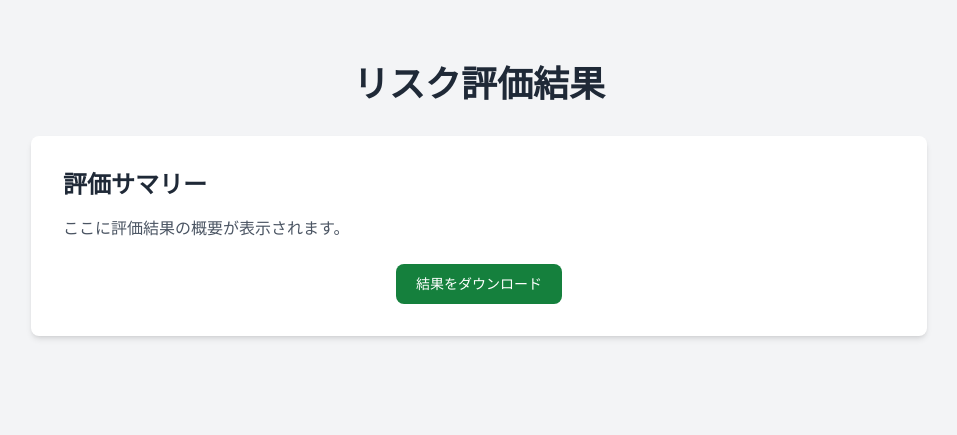
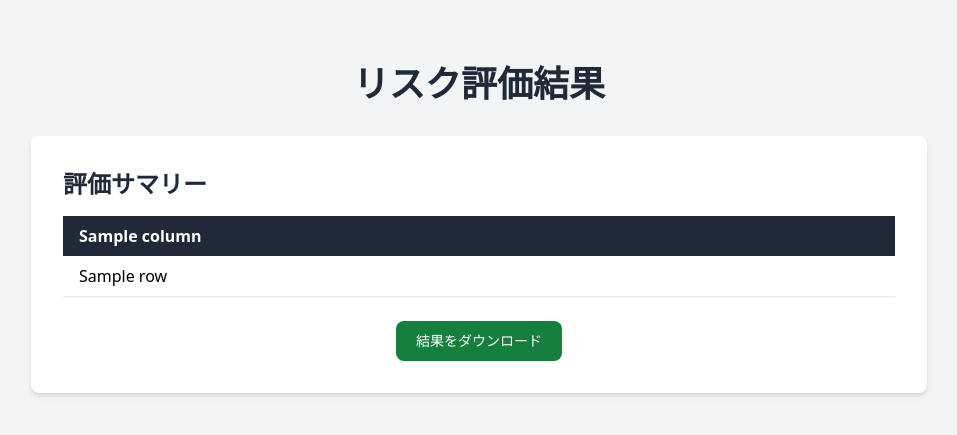
Before and after one commit to KinoshitaMisaki/Risk_assessment_copy2026, a Flask app: template templates/result.html in a window 1280 px wide. Shown: the top 435 px of the page, without its empty margins (161-1118 px from the left). Run offline with Flask 3, Linux system fonts and the light colour scheme; the template is opened without the code that fills it: most values are stand-ins (such as "Sample title", 1, 10 or a date in 2020); some libraries are stand-ins or nearby versions.

Commit message:
feat: Implement file upload and result display
Implements the core functionality for uploading a CSV file, processing it, and displaying the results on a new page.

This commit includes:
- Updated `/process` route in `app.py` to handle file uploads, save the file, and read it into a pandas DataFrame.
- Modified `result.html` to dynamically render the data from the uploaded CSV in a table.
- Added the `uploads/` directory to `.gitignore` to prevent user-uploaded files from being committed.
- Cleaned up the `uploads/` directory by removing an unnecessary file.

```diff
--- a/app.py
+++ b/app.py
@@ -1,6 +1,10 @@
+import os
+import pandas as pd
 from flask import Flask, render_template, request, redirect, url_for, send_from_directory
+from werkzeug.utils import secure_filename
 
 app = Flask(__name__)
+app.config['UPLOAD_FOLDER'] = 'uploads/'
 
 @app.route('/')
 def index():
@@ -10,8 +14,23 @@ def index():
 @app.route('/process', methods=['POST'])
 def process_csv():
     """Handles the CSV file upload and processing."""
-    # Placeholder for file handling and processing logic
-    return redirect(url_for('index'))
+    if 'file' not in request.files:
+        return redirect(request.url)
+    file = request.files['file']
+    if file.filename == '':
+        return redirect(request.url)
+    if file:
+        filename = secure_filename(file.filename)
+        filepath = os.path.join(app.config['UPLOAD_FOLDER'], filename)
+        file.save(filepath)
+
+        df = pd.read_csv(filepath)
+
+        # For now, just pass the raw data to the results page
+        data = df.to_dict(orient='records')
+        columns = df.columns.tolist()
+
+        return render_template('result.html', data=data, columns=columns)
 
 @app.route('/download/template')
 def download_template():
--- a/templates/result.html
+++ b/templates/result.html
@@ -6,8 +6,26 @@
     <div class="max-w-4xl mx-auto bg-white rounded-lg shadow-md p-8">
         <div class="mb-6">
             <h2 class="text-2xl font-semibold text-gray-800 mb-4">評価サマリー</h2>
-            <!-- Placeholder for results table -->
-            <p class="text-gray-600">ここに評価結果の概要が表示されます。</p>
+            <div class="overflow-x-auto">
+                <table class="min-w-full bg-white">
+                    <thead class="bg-gray-800 text-white">
+                        <tr>
+                            {% for column in columns %}
+                                <th class="py-2 px-4 text-left">{{ column }}</th>
+                            {% endfor %}
+                        </tr>
+                    </thead>
+                    <tbody>
+                        {% for row in data %}
+                            <tr class="border-b">
+                                {% for column in columns %}
+                                    <td class="py-2 px-4">{{ row[column] }}</td>
+                                {% endfor %}
+                            </tr>
+                        {% endfor %}
+                    </tbody>
+                </table>
+            </div>
         </div>
         <div class="text-center">
             <a href="#" class="inline-block text-white bg-green-700 hover:bg-green-800 focus:ring-4 focus:outline-none focus:ring-green-300 font-medium rounded-lg text-sm px-5 py-2.5">
```
Also changed, not shown: 1 other file.
